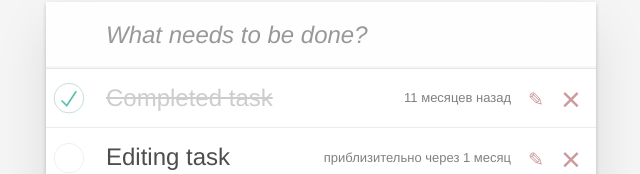
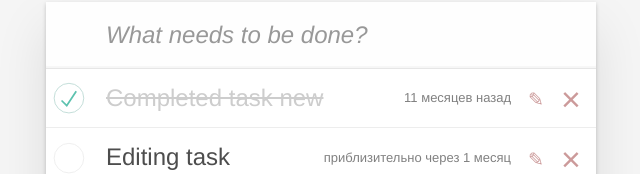
Before and after one commit to tpavelv/todo_kata, a React (Create React App) app: page / in a window 1280 px wide. Shown: the part 128-302 px from the top of the page, without its empty margins (319-959 px from the left). Built offline with nearby package versions, Linux system fonts and the light colour scheme.

Commit message:
change data for vercel

```diff
--- a/src/components/app/App.js
+++ b/src/components/app/App.js
@@ -11,7 +11,7 @@ export default class App extends Component {
   state = {
     data: [
       {
-        label: 'Completed task',
+        label: 'Completed task new',
         time: new Date(2024, 3, 9),
         done: true,
         id: 1,
```
